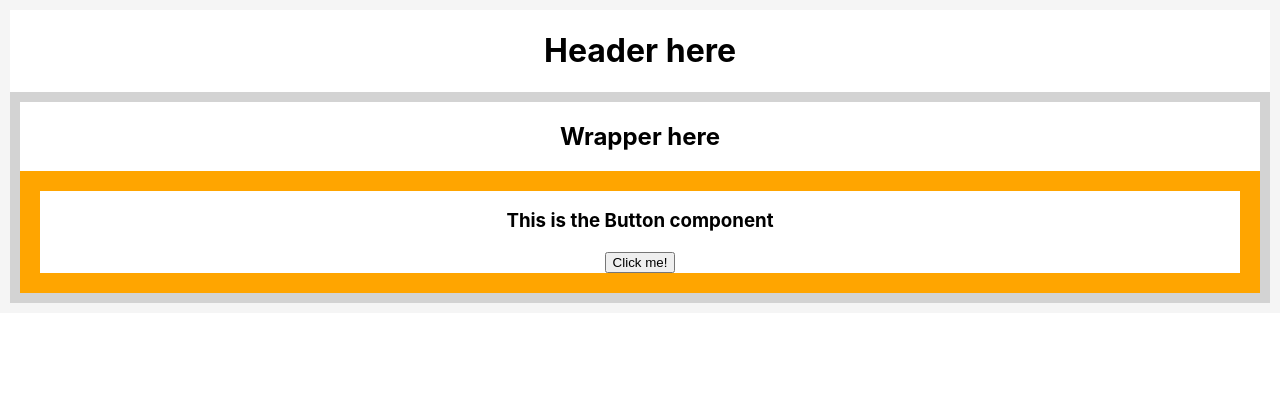
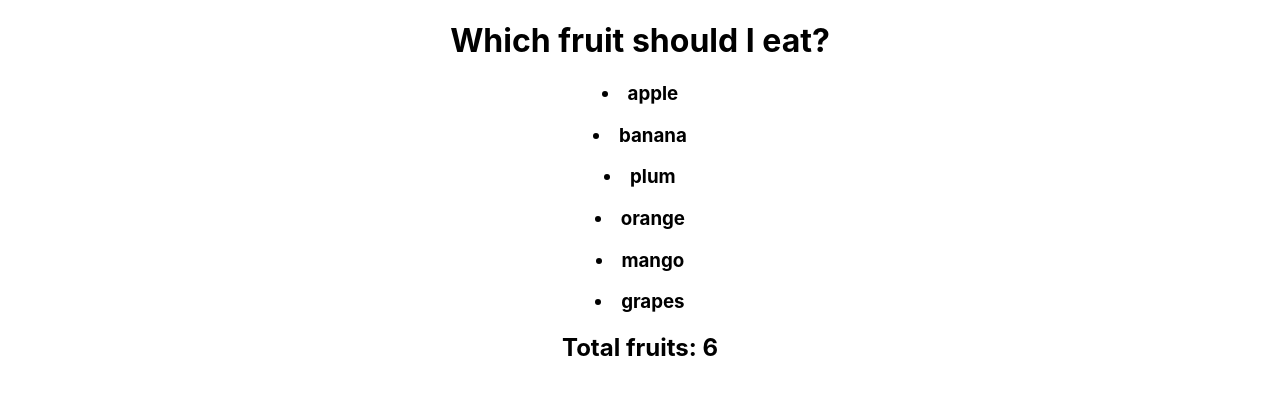
Before and after one commit to ibsa-a1/First-React-App, a React (Create React App) app: page / in a window 1280 px wide. Shown: the top 394 px of the page. Built offline with nearby package versions, Linux system fonts and the light colour scheme.

Commit message:
Simple Fruist Counter

```diff
--- a/src/App.js
+++ b/src/App.js
@@ -23,8 +23,21 @@ import UseStateCounter from './Hooks/useStateCounter';
 import UseStatewithObject from './Hooks/useStatewithObject';
 import RegisterForm from './Hooks/useStateForm';
 import Main from './Components/PropsDrilling';
+import Fruits from './Components/Fruits';
+import FruitsCounter from './Components/FruitsCounter';
+import { useState } from 'react';
 
 function App() {
+
+  const [fruits] = useState([
+    {fruitName: 'apple', id: 1},
+    {fruitName: 'banana', id: 2},
+    {fruitName: 'plum', id: 3},
+    {fruitName: 'orange', id: 4},
+    {fruitName: 'mango', id: 5},
+    {fruitName: 'grapes', id: 6},
+  ]);
+
   return (
     <div className="App">
       {/* <h1>Hello React Family</h1> */}
@@ -106,7 +119,12 @@ function App() {
 
         {/* <RegisterForm /> */}
 
-        <Main  msg="I passed through the Header and the Wrapper and I reached the Button component"  />
+        {/* <Main  msg="I passed through the Header and the Wrapper and I reached the Button component"  /> */}
+
+
+        <h1>Which fruit should I eat?</h1>
+        <Fruits fruits={fruits} />
+        <FruitsCounter fruits={fruits} />
 
     </div>
   );
--- /dev/null
+++ b/src/Components/Fruits.js
@@ -0,0 +1,11 @@
+import React from 'react'
+
+function Fruits(props) {
+    return (
+        <div>
+            {props.fruits.map(f => <h3  key={f.id}><li>{f.fruitName}</li></h3>)}
+        </div>
+    )
+}
+
+export default Fruits
--- /dev/null
+++ b/src/Components/FruitsCounter.js
@@ -0,0 +1,9 @@
+import React from 'react'
+
+function FruitsCounter(props) {
+    return (
+        <h2>Total fruits: {props.fruits.length}</h2>
+    )
+}
+
+export default FruitsCounter;
```
